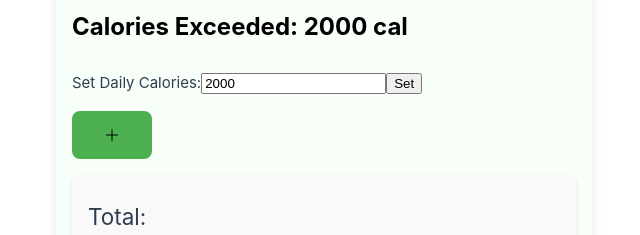
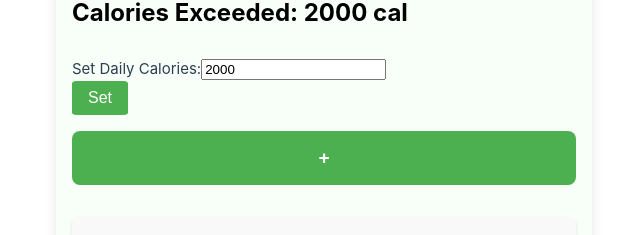
Before and after one commit to annaannaA33/calorie_counter, a Vue app in the folder calorie_counter/: page / in a window 1280 px wide. Both pictures are taken after a click on the button "Edit". Shown: the part 299-534 px from the top of the page, without its empty margins (316-956 px from the left). Built offline with nearby package versions, Linux system fonts and the light colour scheme; the HTML template or start-up script is replaced by a standard one.

Commit message:
style: fix buttons

```diff
--- a/calorie_counter/src/components/AddProductModal.vue
+++ b/calorie_counter/src/components/AddProductModal.vue
@@ -3,7 +3,7 @@
     <div class="modal-content">
       <h2>Add Product</h2>
       <AddFoodItem @add-food="handleAddFood" />
-      <button @click="closeModal">Close</button>
+      <button class="close-modal-button" @click="closeModal">Close</button>
     </div>
   </div>
 </template>
@@ -57,4 +57,24 @@ export default defineComponent({
   max-width: 500px;
   width: 100%;
 }
+.close-modal-button {
+  padding: 0.5rem 1rem;
+  background-color: #4caf50;
+  color: white !important;
+  border: none;
+  border-radius: 8%;
+  font-size: 1rem;
+  cursor: pointer;
+  transition:
+    background-color 0.3s ease,
+    transform 0.2s ease;
+  display: flex;
+  align-items: center;
+  justify-content: center;
+}
+
+.close-modal-button:hover {
+  background-color: #45a049;
+  transform: scale(1.05);
+}
 </style>
--- a/calorie_counter/src/components/CalorieInput.vue
+++ b/calorie_counter/src/components/CalorieInput.vue
@@ -7,7 +7,7 @@
       v-model="calories"
       placeholder="e.g., 2000"
     />
-    <button @click="emitCalories">Set</button>
+    <button class="set-calorie-button" @click="emitCalories">Set</button>
   </div>
 </template>
 
@@ -41,4 +41,24 @@ export default defineComponent({
 .calorie-input {
   margin-bottom: 1rem;
 }
+.set-calorie-button {
+  padding: 0.5rem 1rem;
+  background-color: #4caf50;
+  color: white !important;
+  border: none;
+  border-radius: 8%;
+  font-size: 1rem;
+  cursor: pointer;
+  transition:
+    background-color 0.3s ease,
+    transform 0.2s ease;
+  display: flex;
+  align-items: center;
+  justify-content: center;
+}
+
+.set-calorie-button:hover {
+  background-color: #45a049;
+  transform: scale(1.05);
+}
 </style>
--- a/calorie_counter/src/views/HomeView.vue
+++ b/calorie_counter/src/views/HomeView.vue
@@ -17,8 +17,8 @@
 
     <!-- add item-->
     <!-- Button to open modal -->
-    <button @click="openModal" class="open-modal">
-      <img src="../components/icons/plus-item-to-list.svg" alt="add item" />
+    <button class="open-modal-button" @click="openModal">
+      +
     </button>
 
     <!-- Modal for adding products -->
@@ -35,7 +35,7 @@ import DateSelector from '@/components/DateSelector.vue'
 import CalorieInput from '@/components/CalorieInput.vue'
 import FoodList from '@/components/FoodList.vue'
 import StorageService from '@/components/services/storageService'
-//import type { DayData } from '@/components/types/CalorieData'
+import type { DayData } from '@/components/types/CalorieData'
 import AddProductModal from '@/components/AddProductModal.vue'
 
 export default defineComponent({
@@ -123,6 +123,8 @@ export default defineComponent({
 
 <style scoped>
 .home-view {
+  display: flex;
+  flex-direction: column;
   flex-grow: 1;
   margin: 0 auto;
   width: 100%;
@@ -131,6 +133,7 @@ export default defineComponent({
   background-color: #f8fff9;
   border-radius: 8px;
   box-shadow: 0 4px 12px rgba(0, 0, 0, 0.1);
+  justify-content: center;
 }
 
 .daily-calories,
@@ -196,6 +199,29 @@ h1 {
   font-size: 1.5rem;
 }
 
+.open-modal-button {
+  display: flex;
+  align-items: center;
+  justify-content: center;
+  padding: 1rem 2rem;
+  background-color: #4caf50;
+  color: white !important;
+  border: none;
+  border-radius: 8px;
+  font-size: 1.2rem;
+  font-weight: bold;
+  cursor: pointer;
+  transition:
+    background-color 0.3s ease,
+    transform 0.2s ease;
+
+}
+
+.open-modal-button:hover {
+  background-color: #45a049;
+  transform: scale(1.05);
+}
+
 @media (max-width: 768px) {
   .home-view {
     padding: 1rem;
@@ -214,32 +240,7 @@ h1 {
   .food-item .food-calories {
     margin-top: 0.5rem;
   }
-}
-
-.open-modal {
-  padding: 1rem 2rem;
-  background-color: #4caf50;
-  color: white !important;
-  border: none;
-  border-radius: 8px;
-  font-size: 1.2rem;
-  font-weight: bold;
-  cursor: pointer;
-  transition:
-    background-color 0.3s ease,
-    transform 0.2s ease;
-  display: flex;
-  align-items: center;
-  justify-content: center;
-}
-
-.open-modal:hover {
-  background-color: #45a049;
-  transform: scale(1.05);
-}
-
-@media (max-width: 768px) {
-  button .open-modal {
+  .open-modal-button {
     padding: 0.8rem 1.5rem;
     font-size: 1rem;
   }
```
